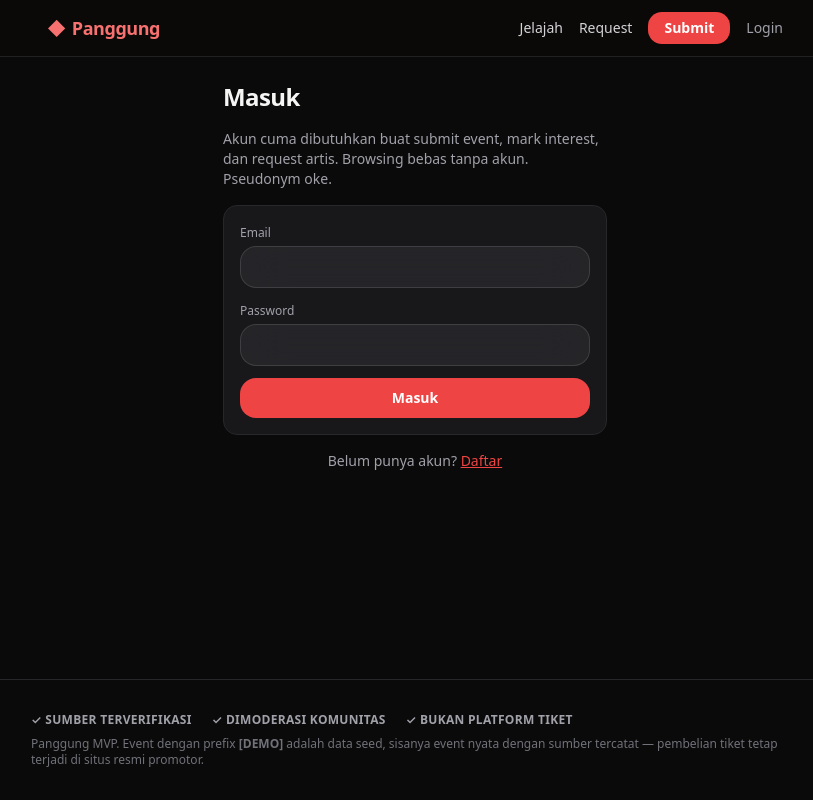
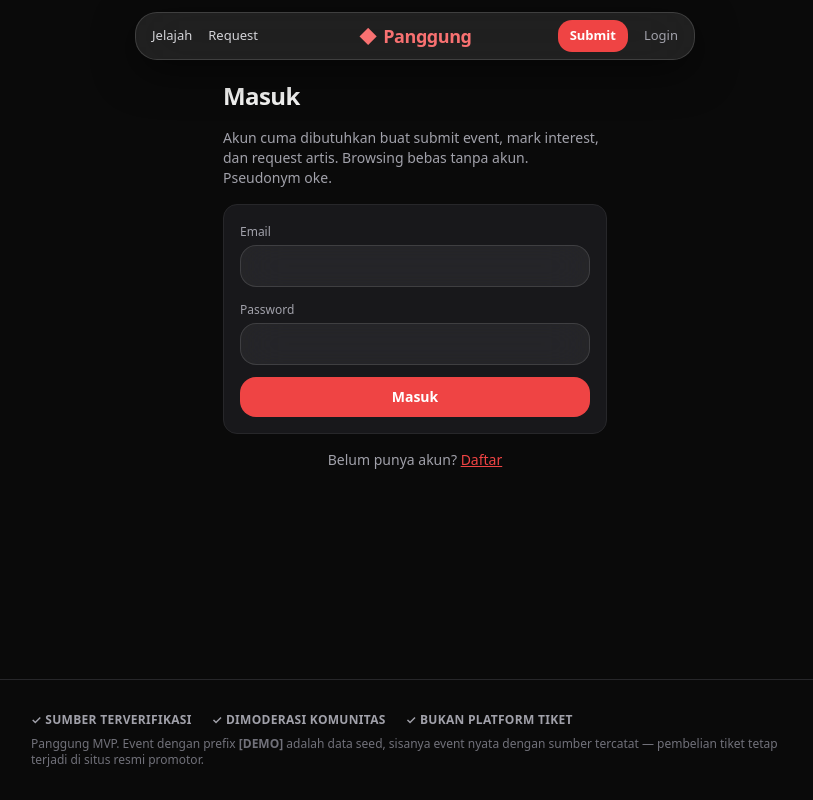
Before and after one commit to zephyrxeth/panggung, a Next.js app: page /login in a window 1280 px wide. Shown: the whole page, without its empty margins (225-1038 px from the left). Built offline with nearby package versions, Linux system fonts and the light colour scheme.

Commit message:
Floating glass header pill with centered logo

```diff
--- a/src/app/explore/page.tsx
+++ b/src/app/explore/page.tsx
@@ -23,7 +23,7 @@ export default async function Explore({ searchParams }: { searchParams: SP }) {
       </header>
 
       {/* sticky filter bar */}
-      <form method="get" className="sticky top-14 z-20 glass-strong rounded-2xl p-2.5 flex flex-wrap gap-2 items-center">
+      <form method="get" className="sticky top-16 z-20 glass-strong rounded-2xl p-2.5 flex flex-wrap gap-2 items-center">
         <input name="q" defaultValue={q} placeholder="Cari event / artis…" className="input !w-auto flex-1 min-w-[140px] !py-1.5 text-sm" />
         <select name="city" defaultValue={city} className="input !w-auto !py-1.5 text-sm">
           <option value="">Semua kota</option>
--- a/src/app/layout.tsx
+++ b/src/app/layout.tsx
@@ -18,23 +18,26 @@ export default function RootLayout({ children }: { children: React.ReactNode })
   return (
     <html lang="id">
       <body className="bg-paper text-ink antialiased min-h-screen flex flex-col">
-        <header className="sticky top-0 z-40 border-b border-zinc-800/80 bg-stone-950/85 backdrop-blur-md">
-          <div className="mx-auto max-w-3xl px-4 h-14 flex items-center justify-between">
-            <Link href="/" className="font-black text-base sm:text-lg tracking-tight text-red-400 flex items-center gap-1.5 mr-auto">
+        {/* floating glass header pill — logo centered */}
+        <header className="fixed top-3 inset-x-0 z-50 px-4">
+          <div className="mx-auto flex items-center justify-center max-w-[560px] h-12 rounded-[22px] glass-strong border border-white/15 shadow-[0_12px_40px_rgba(0,0,0,0.5)] px-3">
+            <nav className="hidden sm:flex items-center gap-4 text-[13px] font-medium absolute left-4">
+              <Link href="/explore" className="text-zinc-300 hover:text-red-300">Jelajah</Link>
+              <Link href="/request" className="text-zinc-300 hover:text-red-300">Request</Link>
+            </nav>
+            <Link href="/" className="font-black text-base sm:text-lg tracking-tight text-red-400 flex items-center gap-1.5">
               <span aria-hidden>◆</span> Panggung
             </Link>
-            <nav className="hidden sm:flex items-center gap-4 text-sm font-medium">
-              <Link href="/explore" className="text-zinc-300 hover:text-red-300">Jelajah</Link>
-              <Link href="/request" className="text-zinc-300 hover:text-red-300">Request</Link>
-              <Link href="/submit" className="rounded-xl bg-red-500 text-white px-4 py-1.5 font-semibold hover:bg-red-400 transition-colors">Submit</Link>
+            <nav className="hidden sm:flex items-center gap-4 text-[13px] font-medium absolute right-4">
+              <Link href="/submit" className="rounded-xl bg-red-500 text-white px-3 py-1.5 font-semibold hover:bg-red-400 transition-colors">Submit</Link>
               <Link href="/login" className="text-muted hover:text-red-300">Login</Link>
             </nav>
           </div>
         </header>
-        <main className="flex-1 mx-auto w-full max-w-3xl px-4 py-6">{children}</main>
+        <main className="flex-1 mx-auto w-full max-w-3xl px-4 pt-20 pb-6">{children}</main>
 
         {/* trust footer */}
-        <footer className="border-t border-zinc-800 py-8 px-4 text-xs text-zinc-500 space-y-2">
+        <footer className="border-t border-zinc-800 py-8 px-4 pb-24 sm:pb-8 text-xs text-zinc-500 space-y-2">
           <div className="mx-auto max-w-3xl flex flex-wrap gap-x-5 gap-y-1.5 font-semibold uppercase tracking-wide text-zinc-400">
             <span>✓ sumber terverifikasi</span>
             <span>✓ dimoderasi komunitas</span>
@@ -43,7 +46,7 @@ export default function RootLayout({ children }: { children: React.ReactNode })
           <p className="max-w-3xl mx-auto">Panggung MVP. Event dengan prefix <b>[DEMO]</b> adalah data seed, sisanya event nyata dengan sumber tercatat — pembelian tiket tetap terjadi di situs resmi promotor.</p>
         </footer>
 
-        {/* mobile floating dock nav — iOS glass */}
+        {/* mobile floating dock nav */}
         <nav className="sm:hidden fixed bottom-3 inset-x-0 z-40 px-4">
           <div className="mx-auto max-w-[320px] grid grid-cols-4 rounded-[24px] glass-strong shadow-[0_12px_40px_rgba(0,0,0,0.55)] border border-white/15 py-2">
             {NAV.map(n => (
```
